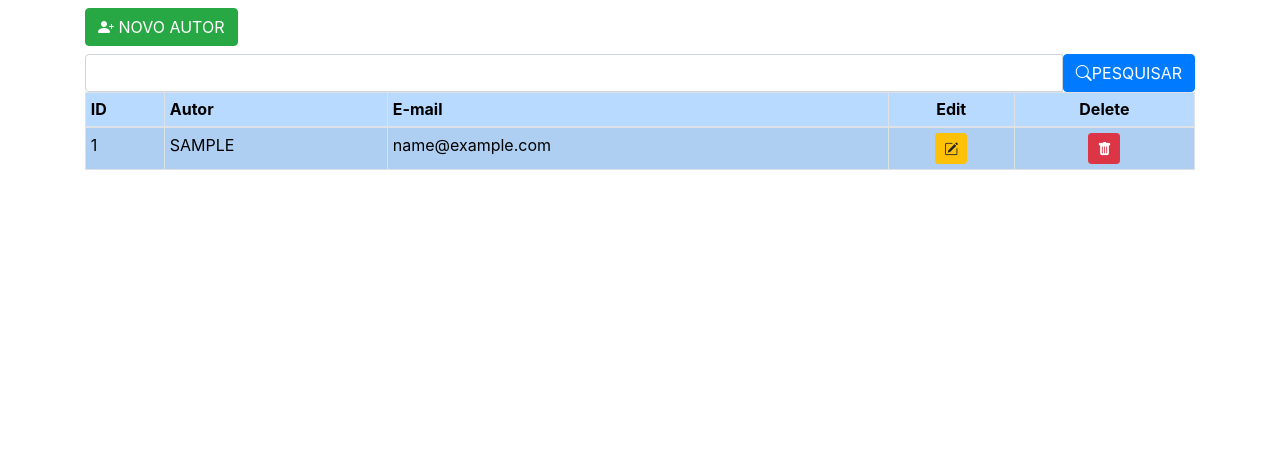
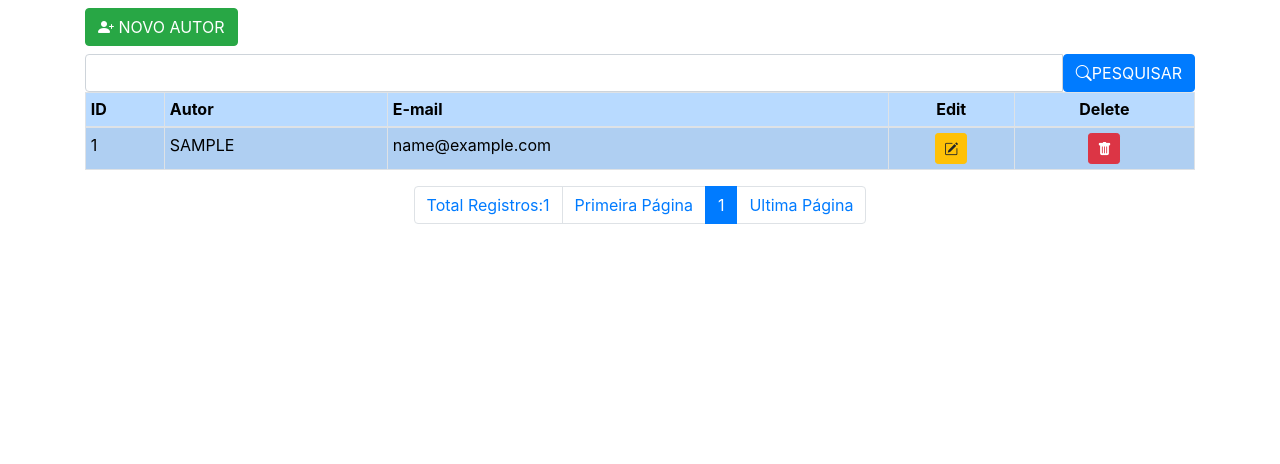
Before and after one commit to wrksystem/Repositorio_Institucional, a PHP site: page /index.php?menu=authors in a window 1280 px wide. Shown: the part 156-620 px from the top of the page. Run offline with PHP 8.4, Linux system fonts and the light colour scheme; tables that the repository leaves empty or names only in its code hold one stand-in row (values such as "Sample post").

Commit message:
Feat Authors
Insert Pagination page Authors

```diff
--- a/pages/authors/authors.php
+++ b/pages/authors/authors.php
@@ -76,3 +76,40 @@
         </tbody>
     </table>
 </div>
+
+<ul class="pagination justify-content-center">
+    <?php
+    //continuação paginação
+        $sqlTotal = "SELECT id FROM autor";
+        $qrTotal = mysqli_query($conection, $sqlTotal) or die("Erro ao executar a consulta!" . mysqli_error($conection));
+        $numTotal = mysqli_num_rows($qrTotal);
+        $totalPage = ceil($numTotal / $amount);
+
+        echo "<li class='page-item'><span class='page-link'>Total Registros:" . $numTotal . "</span></li>";
+        echo '<li class="page-item"><a class="page-link" href="?menu=authors&page=1">Primeira Página</a></li> ';
+
+        if($page > 6){
+            ?>
+                <li class="page-item"><a class="page-link" href="?menu=authors&page=<?php echo $page-1?>"> <<< </a></li>
+            <?php
+        }
+        for($i = 1; $i <= $totalPage; $i++){
+            if($i >= ($page - 5) && $i <= ($page + 5)){
+                if($i == $page){
+                    echo "<li class='page-item active'><span class='page-link'>$i</span></li>";
+                }else{
+                    echo "<li class='page-item'><a class='page-link' href=\"?menu=authors&page=$i\"> $i </a></li>";
+                }
+            }
+        }
+        if($page < ($totalPage - 5)){
+            ?>
+                <li class="page-item"><a class="page-link" href="?menu=authors&page=<?php echo $page+1?>"> >>> </a></li>
+            <?php
+        }
+
+        echo "<li class='page-item'><a class='page-link' href=\"?menu=authors&page=$totalPage\">Ultima Página</a></li>";
+        //finalização paginação
+
+    ?>
+</ul>
```
Also changed, not shown: pages/posts/posts.php (indentation only).
